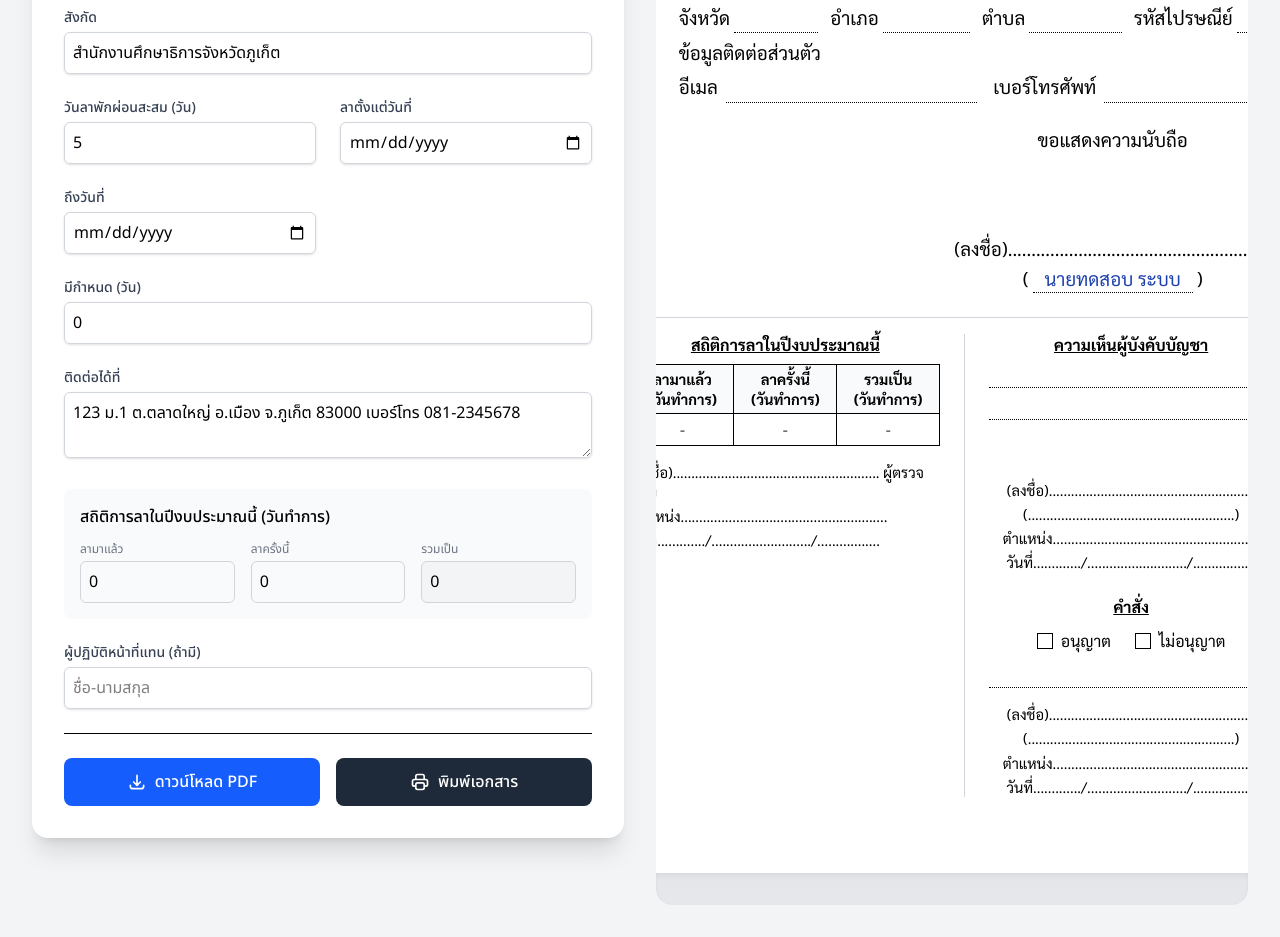
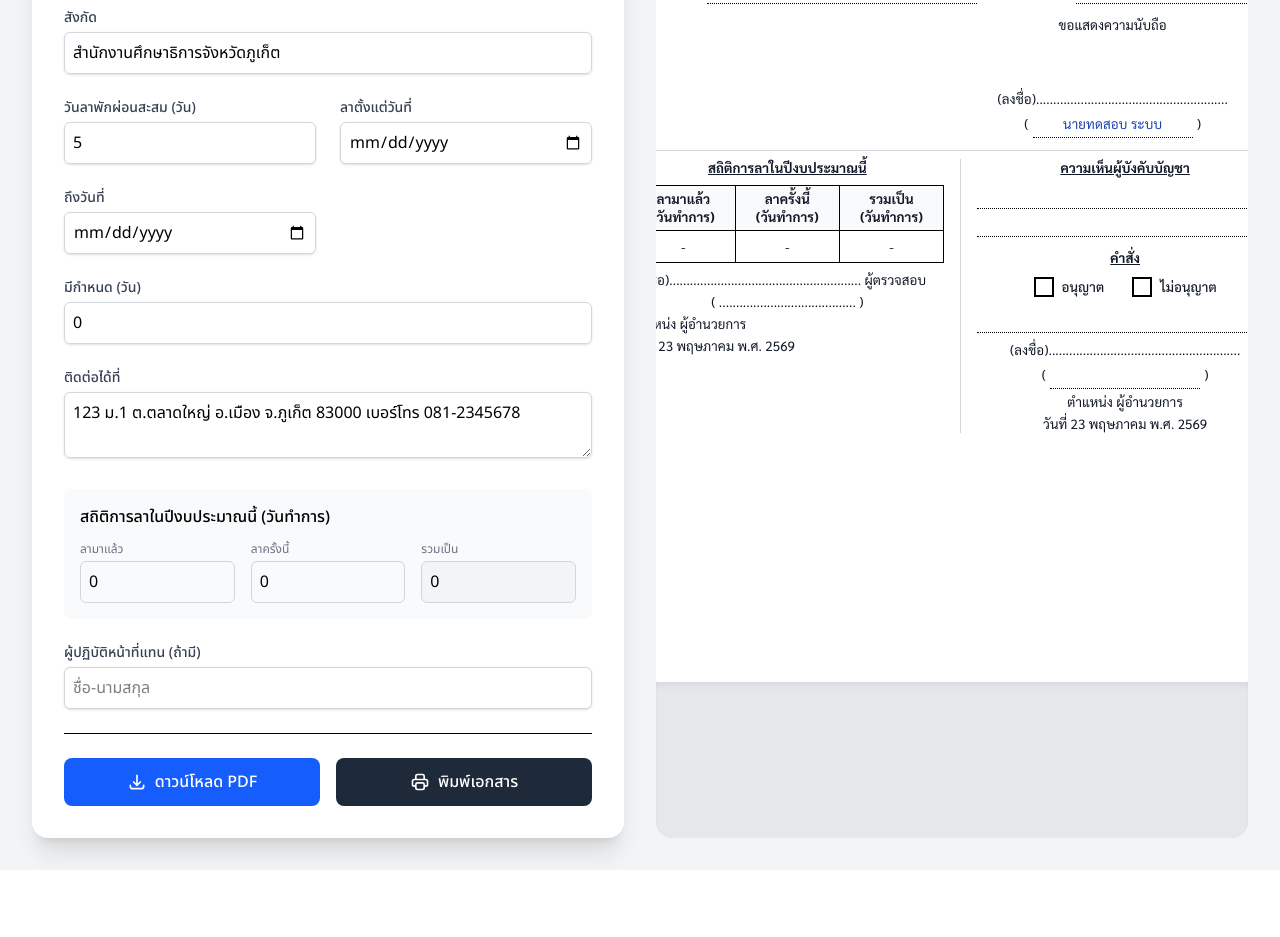
Before and after one commit to komkem01/SmartLeave, a Nuxt app: page /leave/request in a window 1280 px wide. Shown: the part 529-1466 px from the top of the page. After the commit the page ends 1399 px from the top, so only its background shows below. Built offline with nearby package versions, Linux system fonts and the light colour scheme.

Commit message:
feat: add director name and approval decision fields to leave request data

```diff
--- a/app/components/leave/LeaveDocumentPreview.vue
+++ b/app/components/leave/LeaveDocumentPreview.vue
@@ -1,17 +1,17 @@
 <template>
   <div
-    class="a4-page font-sarabun text-[14pt] leading-snug text-black max-w-[210mm] mx-auto p-10 bg-white"
+    class="a4-page font-sarabun text-[10pt] leading-[1.35] font-normal text-[#111827] max-w-[210mm] mx-auto bg-white px-6 py-4"
     ref="documentRef"
   >
     <!-- Header -->
     <div
-      class="flex justify-center items-center mb-6 w-full font-bold text-[18pt]"
+      class="flex justify-center items-center mb-3 w-full font-bold text-[14pt] tracking-[0.01em]"
     >
       แบบฟอร์มการลา
     </div>
 
-    <div class="text-right mb-4 flex justify-end">
-      <div class="w-2/3 max-w-[350px] text-left text-[14pt]">
+    <div class="text-right mb-2 flex justify-end">
+      <div class="w-2/3 max-w-[360px] text-left text-[10pt]">
         <div class="flex items-baseline">
           <span class="shrink-0">เขียนที่</span>
           <span class="dotted-line flex-grow text-center ml-2">{{
@@ -28,19 +28,19 @@
     </div>
 
     <!-- Title -->
-    <div class="mb-4 text-[14pt]">
+    <div class="mb-4 text-[10pt] space-y-0.5">
       <div class="flex items-baseline">
         <b class="shrink-0 w-16 font-bold">เรื่อง</b>
         <span>{{ subjectText }}</span>
       </div>
-      <div class="flex items-baseline mt-1">
+      <div class="flex items-baseline">
         <b class="shrink-0 w-16 font-bold">เรียน</b>
         <span>{{ data.to || "ผู้อำนวยการ" }}</span>
       </div>
     </div>
 
     <!-- Body -->
-    <div class="flex items-baseline mb-4 leading-relaxed pl-12 text-[14pt]">
+    <div class="flex items-baseline mb-4 leading-[1.45] pl-10 text-[10pt]">
       <span class="shrink-0">ข้าพเจ้า</span>
       <span class="dotted-line flex-grow text-center mx-2">{{
         data.name || "&nbsp;"
@@ -58,9 +58,9 @@
     <!-- Vacation Specific -->
     <div
       v-if="data.type === 'vacation'"
-      class="mb-4 leading-relaxed text-[14pt]"
+      class="mb-2 leading-snug text-[10pt]"
     >
-      <div class="flex items-baseline pl-12">
+      <div class="flex items-baseline pl-10">
         <span class="shrink-0">มีวันลาพักผ่อนสะสม</span>
         <span class="dotted-line flex-grow text-center mx-2">{{
           data.accumulatedDays || "-"
@@ -75,7 +75,7 @@
         }}</span>
         <span class="shrink-0">วันทำการ</span>
       </div>
-      <div class="flex items-baseline pl-12 mt-1">
+      <div class="flex items-baseline pl-10 mt-1">
         <span class="shrink-0">ขอลาพักผ่อนตั้งแต่วันที่</span>
         <span class="dotted-line flex-grow text-center mx-2">{{
           formatThaiDate(data.startDate)
@@ -93,8 +93,8 @@
     </div>
 
     <!-- Sick/Personal/Maternity Specific -->
-    <div v-else class="mb-4 leading-relaxed text-[14pt]">
-      <div class="flex items-baseline flex-wrap pl-12 gap-y-1">
+    <div v-else class="mb-2 leading-snug text-[10pt]">
+      <div class="flex items-baseline flex-wrap pl-10 gap-y-1">
         <span class="shrink-0">ขอลา</span>
         <span class="inline-flex items-center ml-4 shrink-0 select-none">
           <span
@@ -126,7 +126,7 @@
         }}</span>
       </div>
 
-      <div class="flex items-baseline pl-12 mt-1">
+      <div class="flex items-baseline pl-10 mt-1">
         <span class="shrink-0">ตั้งแต่วันที่</span>
         <span class="dotted-line flex-grow text-center mx-2">{{
           formatThaiDate(data.startDate)
@@ -142,7 +142,7 @@
         <span class="shrink-0">วัน</span>
       </div>
 
-      <div class="flex items-baseline pl-12 mt-1">
+      <div class="flex items-baseline pl-10 mt-1">
         <span class="shrink-0">ข้าพเจ้าได้ลา</span>
         <span class="inline-flex items-center ml-4 shrink-0 select-none">
           <span
@@ -170,7 +170,7 @@
         </span>
       </div>
 
-      <div class="flex items-baseline pl-12 mt-1">
+      <div class="flex items-baseline pl-10 mt-1">
         <span class="shrink-0">ครั้งสุดท้ายตั้งแต่วันที่</span>
         <span class="dotted-line flex-grow text-center mx-2">{{
           formatThaiDate(data.lastLeaveStartDate)
@@ -188,7 +188,7 @@
     </div>
 
     <!-- Contact Info -->
-    <div class="mb-6 leading-relaxed pl-12 space-y-1 text-[14pt]">
+    <div class="mb-3 leading-[1.4] pl-10 space-y-1 text-[10pt]">
       <div class="flex items-baseline w-full">
         <span class="shrink-0">สถานที่ </span>
         <span class="dotted-line flex-grow text-center ml-2">{{
@@ -223,7 +223,7 @@
       </div>
       <!-- Personal Contact Info -->
       <div class="w-full">
-        <p class="text-[14pt]">ข้อมูลติดต่อส่วนตัว</p>
+        <p class="font-semibold">ข้อมูลติดต่อส่วนตัว</p>
         <div class="flex gap-4 w-full mt-1">
           <div class="flex items-baseline flex-grow">
             <span class="shrink-0">อีเมล</span>
@@ -242,19 +242,19 @@
     </div>
 
     <!-- Signatures -->
-    <div class="flex justify-end mb-6 text-[14pt]">
+    <div class="flex justify-end mb-3 text-[10pt]">
       <div class="text-center w-1/2">
         <p>ขอแสดงความนับถือ</p>
-        <div class="mt-3 h-[48px] flex items-end justify-center">
+        <div class="signature-slot mt-2">
           <img
             v-if="data.teacherSignatureUrl"
             :src="data.teacherSignatureUrl"
             alt="Teacher signature"
-            class="h-[42px] max-w-[180px] object-contain"
+            class="signature-image"
             crossorigin="anonymous"
           />
         </div>
-        <p class="mt-6">
+        <p class="mt-3">
           (ลงชื่อ)........................................................
         </p>
         <p class="mt-1 flex justify-center items-baseline">
@@ -269,7 +269,7 @@
 
     <!-- Footer Stats & Commander -->
     <div
-      class="grid grid-cols-2 gap-6 text-[12pt] border-t border-gray-300 pt-4"
+      class="grid grid-cols-2 gap-4 text-[10pt] border-t border-gray-300 pt-2"
     >
       <!-- Left Column: Stats Table -->
       <div>
@@ -280,7 +280,7 @@
         <!-- Table for Vacation -->
         <table
           v-if="data.type === 'vacation'"
-          class="w-full border-collapse border border-black text-center text-[11pt]"
+          class="w-full border-collapse border border-black text-center text-[10pt]"
         >
           <thead>
             <tr class="bg-gray-50">
@@ -313,7 +313,7 @@
         <!-- Table for Other Types -->
         <table
           v-else
-          class="w-full border-collapse border border-black text-center text-[11pt]"
+          class="w-full border-collapse border border-black text-center text-[10pt]"
         >
           <thead>
             <tr class="bg-gray-50">
@@ -366,20 +366,25 @@
         </table>
 
         <!-- Approvers flow under stats -->
-        <div class="mt-4 space-y-1 text-[11pt]">
-          <p>
-            (ลงชื่อ)........................................................
-            ผู้ตรวจสอบ
-          </p>
-          <p>ตำแหน่ง........................................................</p>
-          <p>
-            วันที่............./.........................../.................
-          </p>
+        <div class="mt-2 space-y-1 text-[10pt]">
+          <div class="sign-line-wrap mt-1">
+            <p>(ลงชื่อ)........................................................ ผู้ตรวจสอบ</p>
+            <img
+              v-if="data.directorSignatureUrl"
+              :src="data.directorSignatureUrl"
+              alt="Director signature for inspector"
+              class="sign-line-image"
+              crossorigin="anonymous"
+            />
+          </div>
+          <p class="text-center">( {{ data.directorName || "........................................" }} )</p>
+          <p>ตำแหน่ง ผู้อำนวยการ</p>
+          <p>วันที่ {{ todayThai }}</p>
         </div>
 
         <div
           v-if="data.substituteName"
-          class="mt-4 border-t border-dashed border-gray-300 pt-3 text-[11pt]"
+          class="mt-4 border-t border-dashed border-gray-300 pt-3 text-[10pt]"
         >
           <p>ระหว่างลาข้าพเจ้าขอมอบงานให้</p>
           <p class="flex items-baseline">
@@ -404,57 +409,58 @@
       </div>
 
       <!-- Right Column: Commander Opinion -->
-      <div class="border-l border-gray-300 pl-6 text-[12pt]">
+      <div class="border-l border-gray-300 pl-4 text-[10pt]">
         <p class="font-bold underline mb-3 text-center">
           ความเห็นผู้บังคับบัญชา
         </p>
-        <div class="space-y-3">
+        <div class="space-y-2">
           <p class="border-b border-dotted border-black w-full h-5"></p>
           <p class="border-b border-dotted border-black w-full h-5"></p>
         </div>
-        <div class="text-center mt-4 space-y-1 text-[11pt]">
-          <div class="h-[40px] flex items-end justify-center">
+        <p class="font-bold underline mt-3 text-center">คำสั่ง</p>
+        <div class="flex justify-center gap-7 mt-2.5 select-none font-medium">
+          <span class="inline-flex items-center gap-2">
+            <span
+              class="w-5 h-5 border-2 border-black inline-flex items-center justify-center text-[10pt] font-bold shrink-0"
+            >
+              <span v-if="data.approvalDecision === 'approved'">✓</span>
+            </span>
+            อนุญาต
+          </span>
+          <span class="inline-flex items-center gap-2">
+            <span
+              class="w-5 h-5 border-2 border-black inline-flex items-center justify-center text-[10pt] font-bold shrink-0"
+            >
+              <span v-if="data.approvalDecision === 'rejected'">✓</span>
+            </span>
+            ไม่อนุญาต
+          </span>
+        </div>
+
+        <p class="border-b border-dotted border-black w-full mt-4 h-5"></p>
+
+        <div class="text-center mt-2 space-y-1 text-[10pt]">
+          <div class="sign-line-wrap">
+            <p>
+              (ลงชื่อ)........................................................
+            </p>
             <img
               v-if="data.directorSignatureUrl"
               :src="data.directorSignatureUrl"
               alt="Director signature"
-              class="h-[34px] max-w-[170px] object-contain"
+              class="sign-line-image"
               crossorigin="anonymous"
             />
           </div>
-          <p>
-            (ลงชื่อ)........................................................
+          <p class="flex items-baseline justify-center">
+            <span>(</span>
+            <span class="dotted-line w-[150px] text-center mx-1">{{
+              data.directorName || "&nbsp;"
+            }}</span>
+            <span>)</span>
           </p>
-          <p>(........................................................)</p>
-          <p>ตำแหน่ง........................................................</p>
-          <p>
-            วันที่............./.........................../.................
-          </p>
-        </div>
-
-        <p class="font-bold underline mt-6 text-center">คำสั่ง</p>
-        <div class="flex justify-center gap-6 mt-3 select-none">
-          <label class="flex items-center gap-2 cursor-pointer">
-            <span class="w-4 h-4 border border-black inline-block"></span>
-            อนุญาต
-          </label>
-          <label class="flex items-center gap-2 cursor-pointer">
-            <span class="w-4 h-4 border border-black inline-block"></span>
-            ไม่อนุญาต
-          </label>
-        </div>
-
-        <p class="border-b border-dotted border-black w-full mt-4 h-5"></p>
-
-        <div class="text-center mt-4 space-y-1 text-[11pt]">
-          <p>
-            (ลงชื่อ)........................................................
-          </p>
-          <p>(........................................................)</p>
-          <p>ตำแหน่ง........................................................</p>
-          <p>
-            วันที่............./.........................../.................
-          </p>
+          <p>ตำแหน่ง ผู้อำนวยการ</p>
+          <p>วันที่ {{ todayThai }}</p>
         </div>
       </div>
     </div>
@@ -498,6 +504,8 @@ interface LeaveData {
   substituteName?: string;
   teacherSignatureUrl?: string;
   directorSignatureUrl?: string;
+  directorName?: string;
+  approvalDecision?: "approved" | "rejected" | "pending";
   stats?: {
     vacation?: LeaveStats;
     sick?: LeaveStats;
@@ -551,19 +559,70 @@ const formatThaiDate = (dateStr?: string) => {
   if (isNaN(date.getTime())) return dateStr;
   return `${date.getDate()} ${thaiMonths[date.getMonth()]} ${date.getFullYear() + 543}`;
 };
+
+const todayThai = computed(() => {
+  const now = new Date();
+  const day = now.getDate();
+  const month = thaiMonths[now.getMonth()];
+  const year = now.getFullYear() + 543;
+  return `${day} ${month} พ.ศ. ${year}`;
+});
 </script>
 
 <style scoped>
 .dotted-line {
   display: inline-block;
   border-bottom: 1px dotted #000;
-  min-height: 1.4em;
-  padding: 0 4px;
-  vertical-align: bottom;
+  min-height: 1.95em;
+  padding: 2px 6px 3px;
+  vertical-align: baseline;
+  line-height: 1.5;
+  letter-spacing: 0.01em;
   color: #1e40af; /* Deep blue text */
-  overflow: hidden;
+  overflow: visible;
   text-overflow: ellipsis;
   white-space: nowrap;
+}
+
+.signature-slot {
+  position: relative;
+  height: 36px;
+  display: flex;
+  align-items: flex-end;
+  justify-content: center;
+  overflow: hidden;
+}
+
+.signature-image {
+  max-width: 170px;
+  max-height: 34px;
+  object-fit: contain;
+  object-position: center bottom;
+}
+
+.sign-line-wrap {
+  position: relative;
+}
+
+.sign-line-image {
+  position: absolute;
+  left: 44%;
+  bottom: -0.25em;
+  transform: translateX(-50%);
+  max-width: 125px;
+  max-height: 28px;
+  object-fit: contain;
+  object-position: center bottom;
+  pointer-events: none;
+}
+
+.a4-page {
+  width: 210mm;
+  min-height: 297mm;
+  height: 297mm;
+  box-sizing: border-box;
+  overflow: hidden;
+  letter-spacing: 0.005em;
 }
 
 @media print {
--- a/app/pages/director/leave-request-approve/[id]/index.vue
+++ b/app/pages/director/leave-request-approve/[id]/index.vue
@@ -443,6 +443,8 @@ interface LeavePreviewData {
   substituteName?: string
   teacherSignatureUrl?: string
   directorSignatureUrl?: string
+  directorName?: string
+  approvalDecision?: 'approved' | 'rejected' | 'pending'
   stats?: {
     vacation?: { taken?: number; thisTime?: number; total?: number }
     sick?: { taken?: number; thisTime?: number; total?: number }
@@ -469,7 +471,11 @@ const monthShortTH = ['ม.ค.', 'ก.พ.', 'มี.ค.', 'เม.ย.', 'พ
 const monthLongTH = ['มกราคม', 'กุมภาพันธ์', 'มีนาคม', 'เมษายน', 'พฤษภาคม', 'มิถุนายน', 'กรกฎาคม', 'สิงหาคม', 'กันยายน', 'ตุลาคม', 'พฤศจิกายน', 'ธันวาคม']
 
 const computedPreviewData = computed(() => {
-  return previewPdfData.value || {}
+  return {
+    ...(previewPdfData.value || {}),
+    directorName: previewPdfData.value?.directorName || headerDisplayName.value,
+    approvalDecision: previewPdfData.value?.approvalDecision || leaveRequest.value?.status || 'pending',
+  }
 })
 
 const headerDisplayName = computed(() => {
@@ -592,6 +598,8 @@ const loadLeaveRequest = async () => {
       substituteName: pdf.substitute_name,
       teacherSignatureUrl: pdf.teacher_signature_url,
       directorSignatureUrl: pdf.director_signature_url,
+      directorName: headerDisplayName.value,
+      approvalDecision: lr.status,
       stats: {
         vacation: {
           taken: pdf.stats?.vacation?.taken,
--- a/app/pages/teacher/leave-request/[id]/index.vue
+++ b/app/pages/teacher/leave-request/[id]/index.vue
@@ -446,6 +446,8 @@ interface LeavePreviewData {
   substituteName?: string;
   teacherSignatureUrl?: string
   directorSignatureUrl?: string
+  directorName?: string
+  approvalDecision?: "approved" | "rejected" | "pending"
   stats?: {
     vacation?: { taken?: number; thisTime?: number; total?: number };
     sick?: { taken?: number; thisTime?: number; total?: number };
@@ -460,7 +462,13 @@ const previewPdfData = ref<LeavePreviewData | null>(null);
 const pdfContentRef = ref<HTMLElement | null>(null);
 
 const computedPreviewData = computed(() => {
-  return previewPdfData.value || {};
+  return {
+    ...(previewPdfData.value || {}),
+    directorName:
+      previewPdfData.value?.directorName || leaveRequest.value?.approvedByName || "",
+    approvalDecision:
+      previewPdfData.value?.approvalDecision || leaveRequest.value?.status || "pending",
+  };
 });
 
 const profileFullName = computed(() => {
@@ -740,6 +748,7 @@ const loadDetail = async () => {
       substituteName: pdf.substitute_name,
       teacherSignatureUrl: pdf.teacher_signature_url,
       directorSignatureUrl: pdf.director_signature_url,
+      approvalDecision: lr.status,
       stats: {
         vacation: {
           taken: pdf.stats?.vacation?.taken,
@@ -789,6 +798,12 @@ const loadDetail = async () => {
         }).catch(() => null)
       : null;
     const approver = (approverRes?.data ?? null) as ApiMember | null;
+
+    if (previewPdfData.value) {
+      previewPdfData.value.directorName = approver
+        ? `ผอ.${(approver.firstname || "").trim()} ${(approver.lastname || "").trim()}`.trim()
+        : "";
+    }
 
     const [
       prefixName,
```
